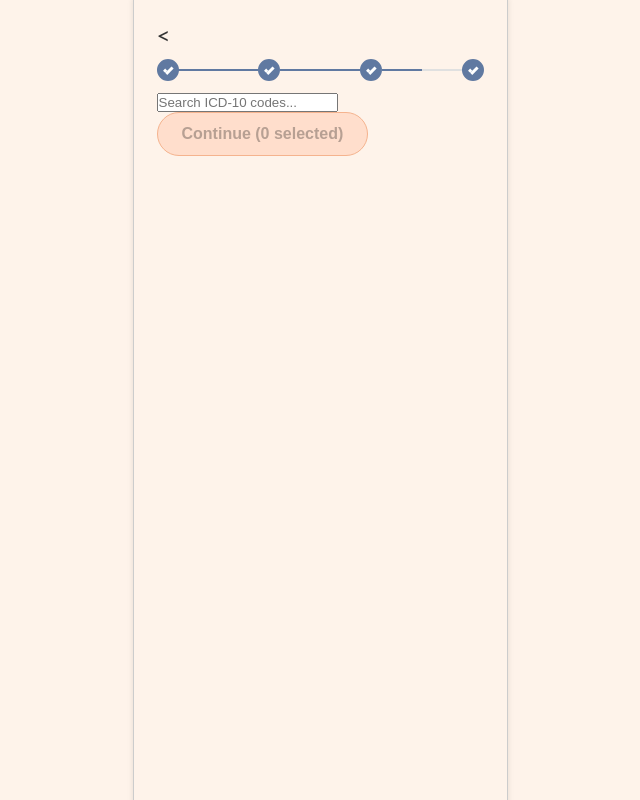
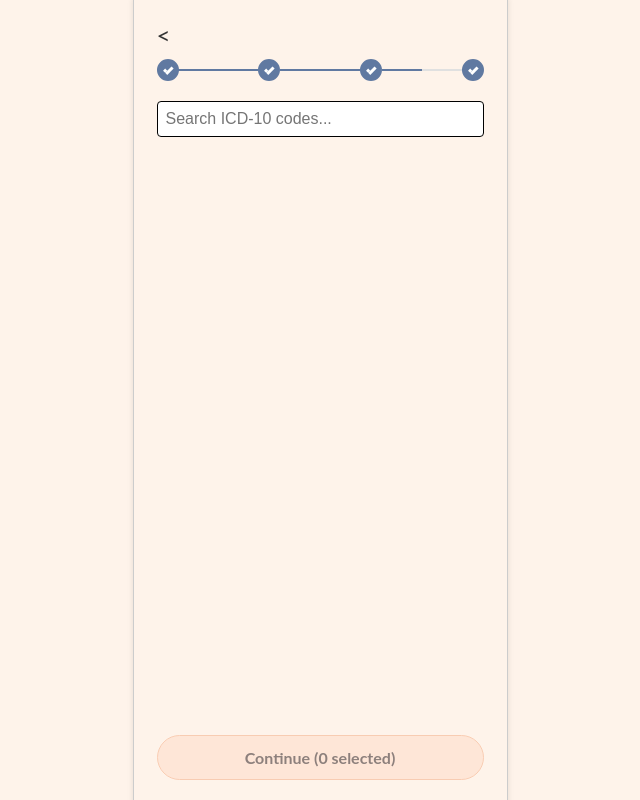
Before and after one commit to wjdittmar/textCare, a Next.js app in the folder front/textcare/: page /onboarding/conditions/search in a window 1280 px wide. Shown: the whole page, without its empty margins (320-960 px from the left). Built offline with nearby package versions, Linux system fonts and the light colour scheme.

Commit message:
initial landing page layout

```diff
--- a/front/textcare/src/app/components/AutoComplete.tsx
+++ b/front/textcare/src/app/components/AutoComplete.tsx
@@ -2,6 +2,7 @@
 
 import React, { useState, useEffect } from "react";
 import { SelectableInput } from "./SelectableInput";
+import { Input } from "./Input";
 
 interface AutoCompleteProps {
   apiURL: string;
@@ -68,7 +69,7 @@ export function AutoComplete({
 
   return (
     <div className="autocomplete-container">
-      <input
+      <Input
         type="text"
         value={query}
         onChange={(e) => setQuery(e.target.value)}
--- a/front/textcare/src/app/components/Input.tsx
+++ b/front/textcare/src/app/components/Input.tsx
@@ -8,7 +8,10 @@ export const Input = ({
 }) => {
   const styles = {
     padding: "8px",
-    border: "none",
+    border: "1px solid black",
+    display: "block",
+    width: "100%",
+    margin: "10px 0px",
     borderRadius: "4px",
     fontSize: "16px",
     outline: "none",
--- a/front/textcare/src/app/globals.css
+++ b/front/textcare/src/app/globals.css
@@ -164,3 +164,9 @@ a.buttonLink {
 .sectionHeader > p {
   padding: 10px 0px;
 }
+
+label {
+  font-size: 12px;
+  font-weight: 700;
+  margin: 10px 0px;
+}
--- a/front/textcare/src/app/onboarding/conditions/confirm/page.tsx
+++ b/front/textcare/src/app/onboarding/conditions/confirm/page.tsx
@@ -22,7 +22,11 @@ export default function ConfirmPage() {
         initialChips={selectedConditions}
         onChipsChange={handleChipsChange}
       />
-      <Button href="/onboarding/conditions/search" variant="primary">
+      <Button
+        href="/onboarding/conditions/search"
+        variant="primary"
+        style={{ marginBottom: "10px" }}
+      >
         + Medical Conditions
       </Button>
       <Button href="" variant="secondary" style={{ marginTop: "auto" }}>
--- a/front/textcare/src/app/onboarding/conditions/search/page.tsx
+++ b/front/textcare/src/app/onboarding/conditions/search/page.tsx
@@ -4,6 +4,7 @@ import React from "react";
 import { AutoComplete } from "@/app/components/AutoComplete";
 import { Header } from "@/app/components/Header";
 import { useConditions } from "@/app/context/ConditionsContext";
+import { Button } from "@/app/components/Button";
 export default function SearchPage() {
   const baseApiUrl = process.env.NEXT_PUBLIC_API_URL || "http://localhost:3000";
   const apiUrl = baseApiUrl + "/v1/icd10";
@@ -11,7 +12,7 @@ export default function SearchPage() {
   const { selectedConditions, toggleCondition } = useConditions();
 
   return (
-    <div>
+    <>
       <Header
         currentStep={2}
         includeBack={true}
@@ -24,12 +25,13 @@ export default function SearchPage() {
         toggleCondition={toggleCondition}
       />
 
-      <button
+      <Button
         disabled={selectedConditions.length === 0}
         style={{ marginTop: "auto" }}
+        href="/onboarding/conditions/confirm"
       >
         Continue ({selectedConditions.length} selected)
-      </button>
-    </div>
+      </Button>
+    </>
   );
 }
```
Also changed, not shown: front/textcare/src/app/page.tsx (+38 -6 lines), front/textcare/public/landing.png (added).
